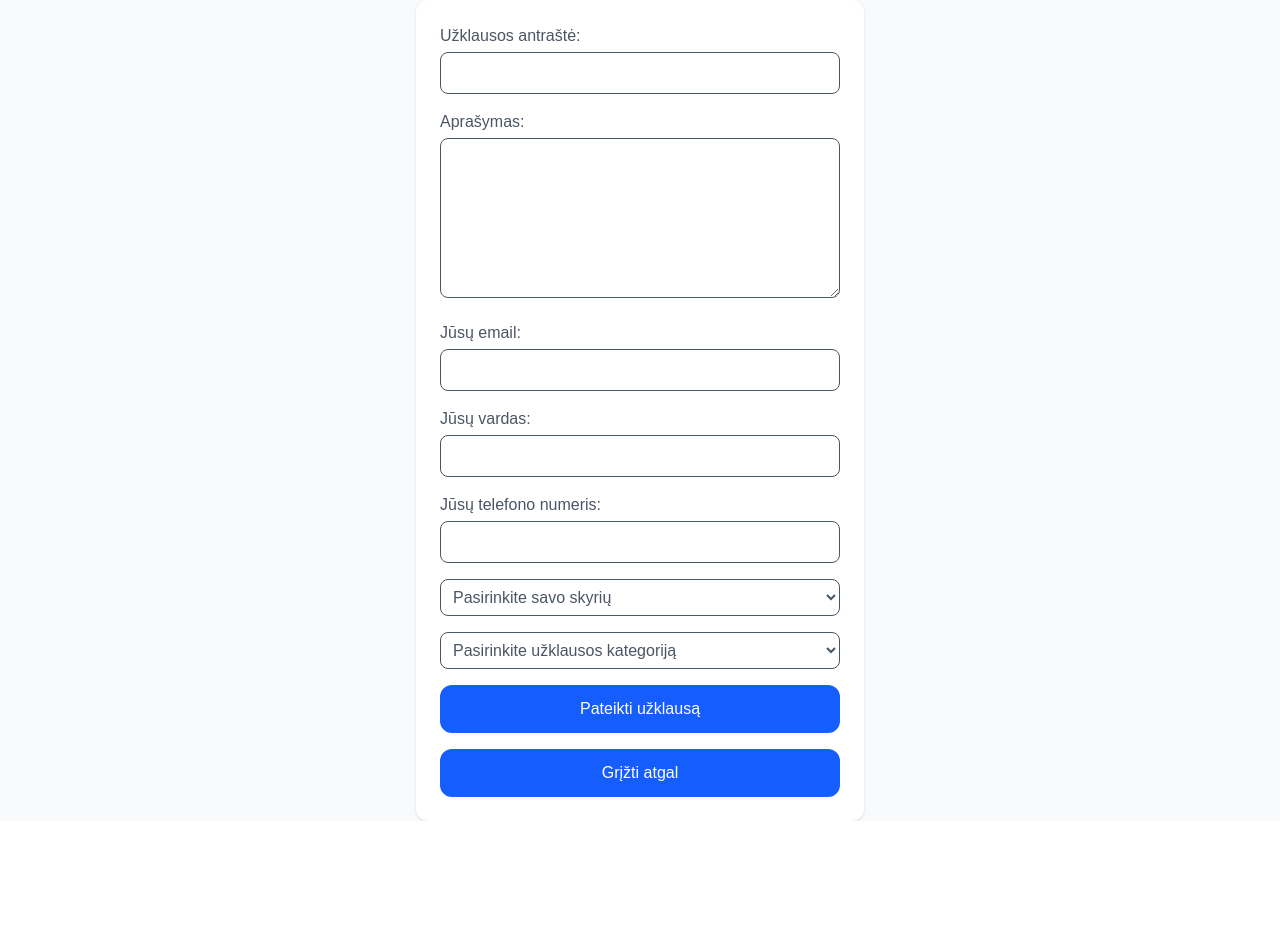
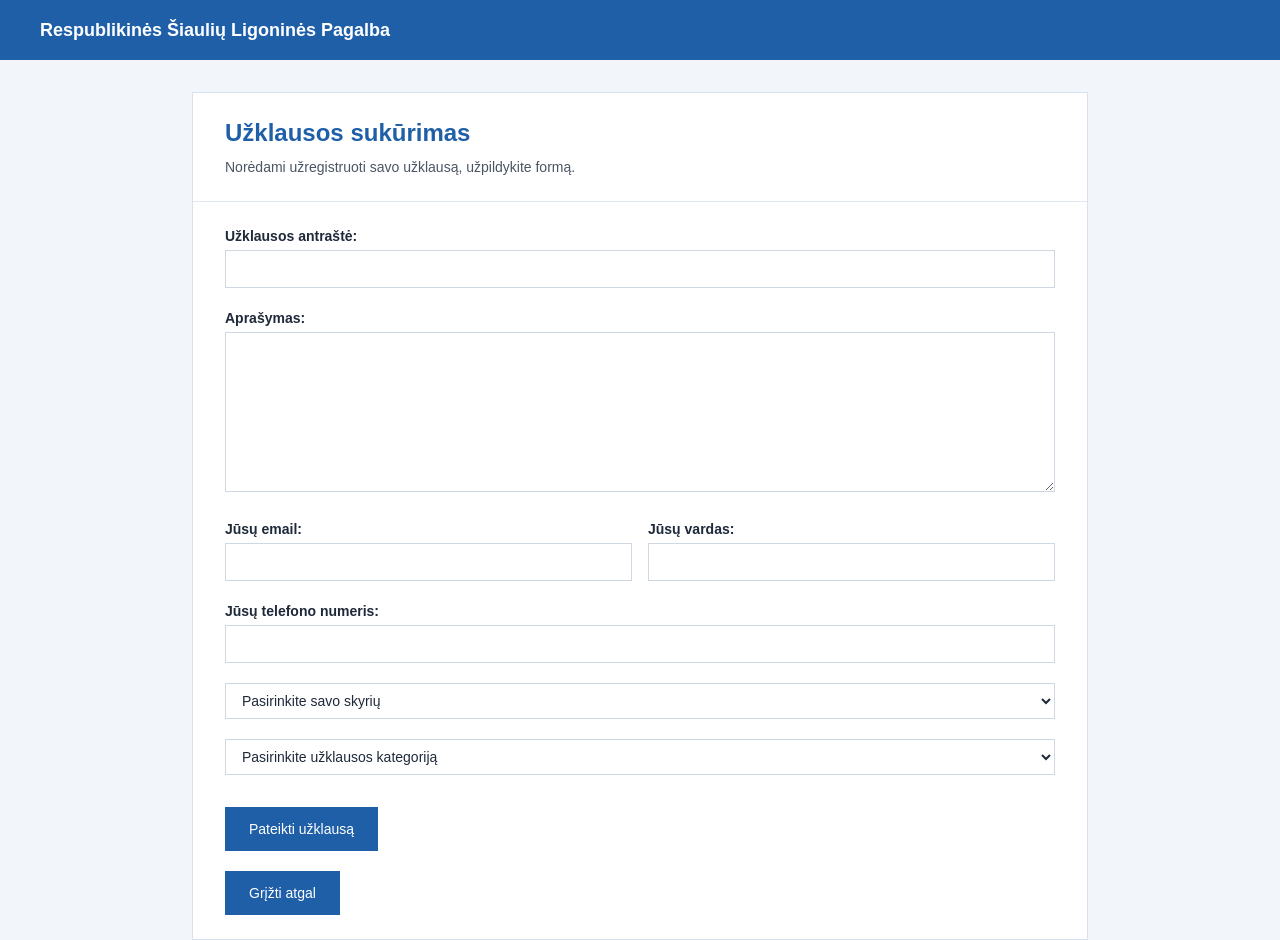
Before and after one commit to TammiDomantas/rating-page-app, a Next.js app: page /create-ticket in a window 1280 px wide. Before the commit the page ends 821 px from the top, so only its background shows below. Built offline with nearby package versions, Linux system fonts and the light colour scheme.

Commit message:
change create-ticket format

```diff
--- a/app/create-ticket/page.tsx
+++ b/app/create-ticket/page.tsx
@@ -46,99 +46,99 @@ export default function CreateTicketPage() {
   }
 
   return (
-    <main className="min-h-screen bg-gray-50 flex items-center justify-center px-4">
-        <form
-        onSubmit={handleSubmit}
-        className="bg-white p-6 rounded-xl shadow w-full max-w-md space-y-4"
-        >
+  <main className="min-h-screen bg-[#f2f5f9] text-gray-800">
+    {/* TOP BAR */}
+    <div className="bg-[#1f5fa8] text-white px-10 py-4 text-lg font-bold">
+      Respublikinės Šiaulių Ligoninės Pagalba
+    </div>
+
+    {/* WRAPPER */}
+    <div className="mx-auto mt-8 max-w-4xl border border-[#d9e1ec] bg-white">
+      {/* HEADER */}
+      <div className="border-b border-[#e1e7f0] px-8 py-6">
+        <h1 className="text-2xl font-bold text-[#1f5fa8]">
+          Užklausos sukūrimas
+        </h1>
+        <p className="mt-2 text-sm text-gray-600">
+          Norėdami užregistruoti savo užklausą, užpildykite formą.
+        </p>
+      </div>
+
+      {/* FORM */}
+      <form onSubmit={handleSubmit} className="px-8 py-6 space-y-5">
 
         <div>
-          <label htmlFor="title" className="block mb-1 font-medium text-gray-600">
+          <label className="mb-1 block text-sm font-bold">
             Užklausos antraštė:
           </label>
-
           <input
-            type="text"
-            id="title"
             name="title"
             required
-            className="w-full border rounded-lg p-2 text-gray-600"
+            className="w-full border border-[#cfd7e3] px-3 py-2 text-sm focus:border-[#1f5fa8] focus:outline-none"
           />
         </div>
 
         <div>
-          <label htmlFor="description" className="block mb-1 font-medium text-gray-600">
+          <label className="mb-1 block text-sm font-bold">
             Aprašymas:
           </label>
+          <textarea
+            name="description"
+            required
+            className="h-40 w-full resize-y border border-[#cfd7e3] px-3 py-2 text-sm focus:border-[#1f5fa8] focus:outline-none"
+          />
+        </div>
 
-          <textarea
-            id="description"
-            name="description"
-            className="w-full border rounded-lg p-2 h-40 text-gray-600"
+        <div className="grid grid-cols-1 gap-4 md:grid-cols-2">
+          <div>
+            <label className="mb-1 block text-sm font-bold">
+              Jūsų email:
+            </label>
+            <input
+              name="email"
+              required
+              className="w-full border border-[#cfd7e3] px-3 py-2 text-sm"
             />
           </div>
 
           <div>
-          <label htmlFor="email" className="block mb-1 font-medium text-gray-600">
-            Jūsų email:
+            <label className="mb-1 block text-sm font-bold">
+              Jūsų vardas:
             </label>
-
             <input
-            type="text"
-            id="email"
-            name="email"
+              name="name"
               required
-            className="w-full border rounded-lg p-2 text-gray-600"
+              className="w-full border border-[#cfd7e3] px-3 py-2 text-sm"
             />
+          </div>
         </div>
 
         <div>
-          <label htmlFor="name" className="block mb-1 font-medium text-gray-600">
-            Jūsų vardas:
-          </label>
-
-          <input
-            type="text"
-            id="name"
-            name="name"
-            required
-            className="w-full border rounded-lg p-2 text-gray-600"
-          />
-        </div>
-
-        <div>
-
-        <label htmlFor="phone" className="block mb-1 font-medium text-gray-600">
+          <label className="mb-1 block text-sm font-bold">
             Jūsų telefono numeris:
           </label>
-
           <input
-            id="phone"
             name="phone"
             type="tel"
             onInput={(e) =>
               (e.currentTarget.value = e.currentTarget.value.replace(/\D/g, ""))
             }
-            className="w-full border rounded-lg p-2 text-gray-600"
+            className="w-full border border-[#cfd7e3] px-3 py-2 text-sm focus:border-[#1f5fa8] focus:outline-none"
           />
         </div>
 
         <div>
-
           <select
             name="department"
             required
-          className="w-full border rounded-lg p-2 bg-white focus:outline-none focus:ring-2 focus:ring-blue-500 text-gray-600"
+            className="w-full border border-[#cfd7e3] bg-white px-3 py-2 text-sm focus:border-[#1f5fa8] focus:outline-none"
           >
             <option value="">Pasirinkite savo skyrių</option>
-            {/*
-            <option value=""></option>
-            */}
             <option value="Administracija (MVK)">Administracija (MVK)</option>
             <option value="Administracija (OK)">Administracija (OK)</option>
             <option value="Administracija (PSI)">Administracija (PSI)</option>
             <option value="Administracija (SL)">Administracija (SL)</option>
-            <option value="Administracija (TUB)">Administracija (TUV)</option>
+            <option value="Administracija (TUB)">Administracija (TUB)</option>
             <option value="Akių ligų skyrius (SL)">Akių ligų skyrius (SL)</option>
             <option value="Akušerijos skyrius (MVK)">Akušerijos skyrius (MVK)</option>
             <option value="Ambulatorinės chirurgijos skyrius (SL)">Ambulatorinės chirurgijos skyrius (SL)</option>
@@ -174,14 +174,9 @@ export default function CreateTicketPage() {
           <select
             name="category"
             required
-        className="w-full border rounded-lg p-2 bg-white focus:outline-none focus:ring-2 focus:ring-blue-500 text-gray-600"
+            className="w-full border border-[#cfd7e3] bg-white px-3 py-2 text-sm focus:border-[#1f5fa8] focus:outline-none"
           >
             <option value="">Pasirinkite užklausos kategoriją</option>
-            {/*
-            <optgroup label="">
-                <option value=""></option>
-            </optgroup>
-            */}
             <optgroup label="Informacinių technologijų skyrius">
               <option value="DVS">DVS</option>
               <option value="Elektroninis paštas">Elektroninis paštas</option>
@@ -197,27 +192,24 @@ export default function CreateTicketPage() {
           </select>
         </div>
 
+        <div className="pt-3">
           <button
             type="submit"
-            disabled={loading}// no double submit
-            className="w-full flex items-center justify-center bg-blue-600 text-white py-3 rounded-xl hover:bg-blue-700 transition font-medium"
+            disabled={loading}
+            className="bg-[#1f5fa8] px-6 py-3 text-sm font-medium text-white hover:bg-[#174a82] transition disabled:opacity-50"
           >
             {loading ? "Siunčiama..." : "Pateikti užklausą"}
           </button>
+        </div>
+
         <Link
           href="/"
-            className="block w-full bg-blue-600 text-white text-center py-3 rounded-xl hover:bg-blue-700 transition"
+          className="inline-block bg-[#1f5fa8] px-6 py-3 text-sm font-medium text-white hover:bg-[#174a82] transition"
         >
           Grįžti atgal
         </Link>
-
       </form>
+    </div>
   </main>
-
-
-
-
-
-
   )
 }
```
Lines whose indentation alone changed are shown as unchanged.
